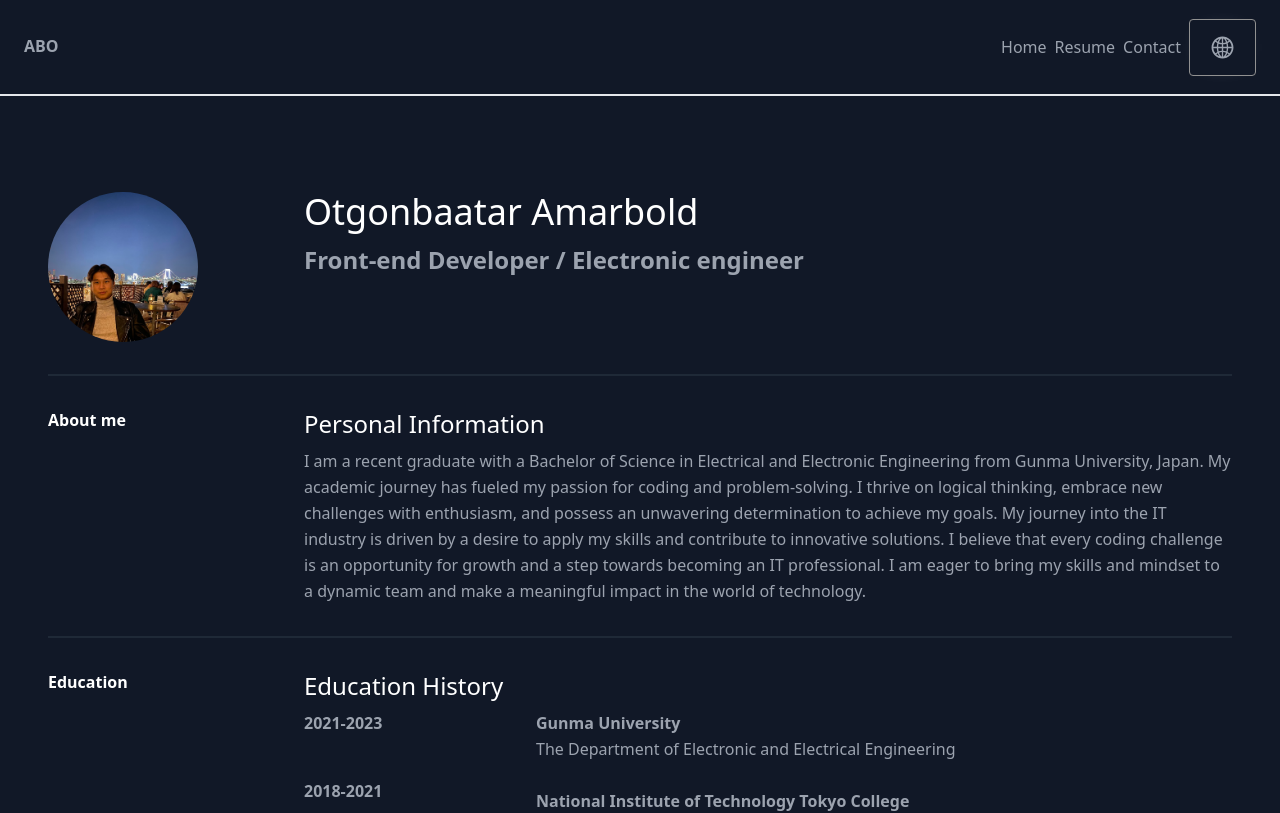
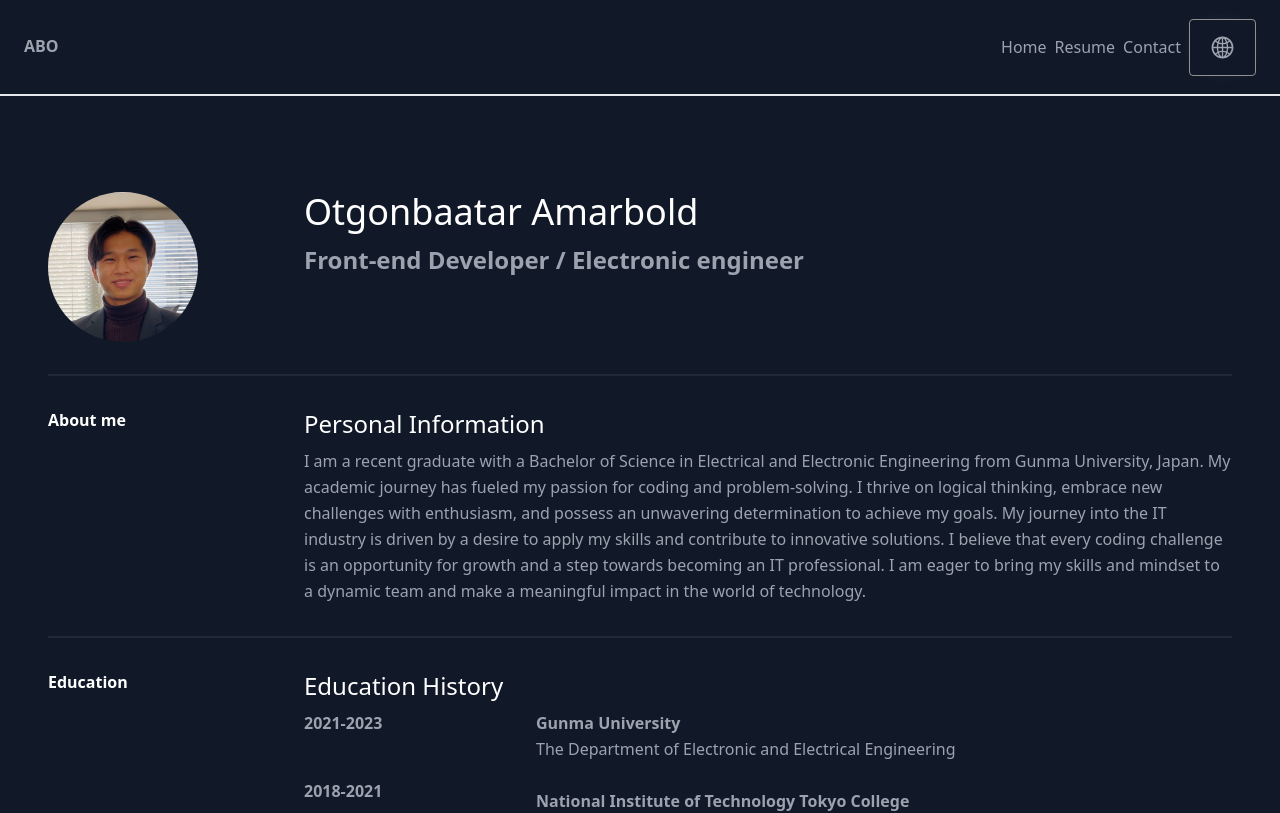
Before and after one commit to abo19mn/Resume, a Next.js app: page /en in a window 1280 px wide. Shown: the top 813 px of the page. Built offline with nearby package versions, Linux system fonts and the light colour scheme.

Commit message:
change img

```diff
--- a/app/[locale]/page.tsx
+++ b/app/[locale]/page.tsx
@@ -39,7 +39,7 @@ export default function Home() {
                 }}
                 className="md:w-64 md:mb-0 mb-6"
               >
-                <img src="/images/abo.jpg" placeholder="blur" />
+                <img src="/images/abo.png" placeholder="blur" />
               </div>
             </div>
             <div className="md:flex-grow justify-center">
```
Also changed, not shown: public/images/abo.png (added).
